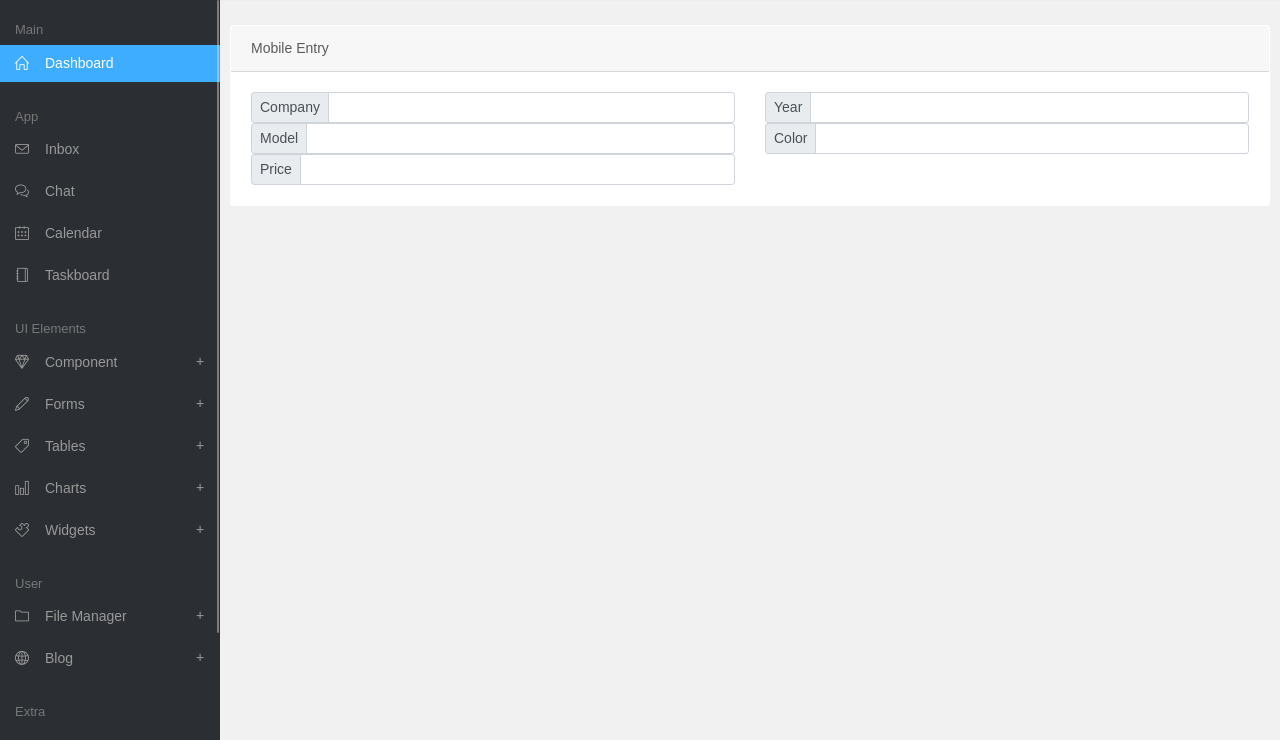
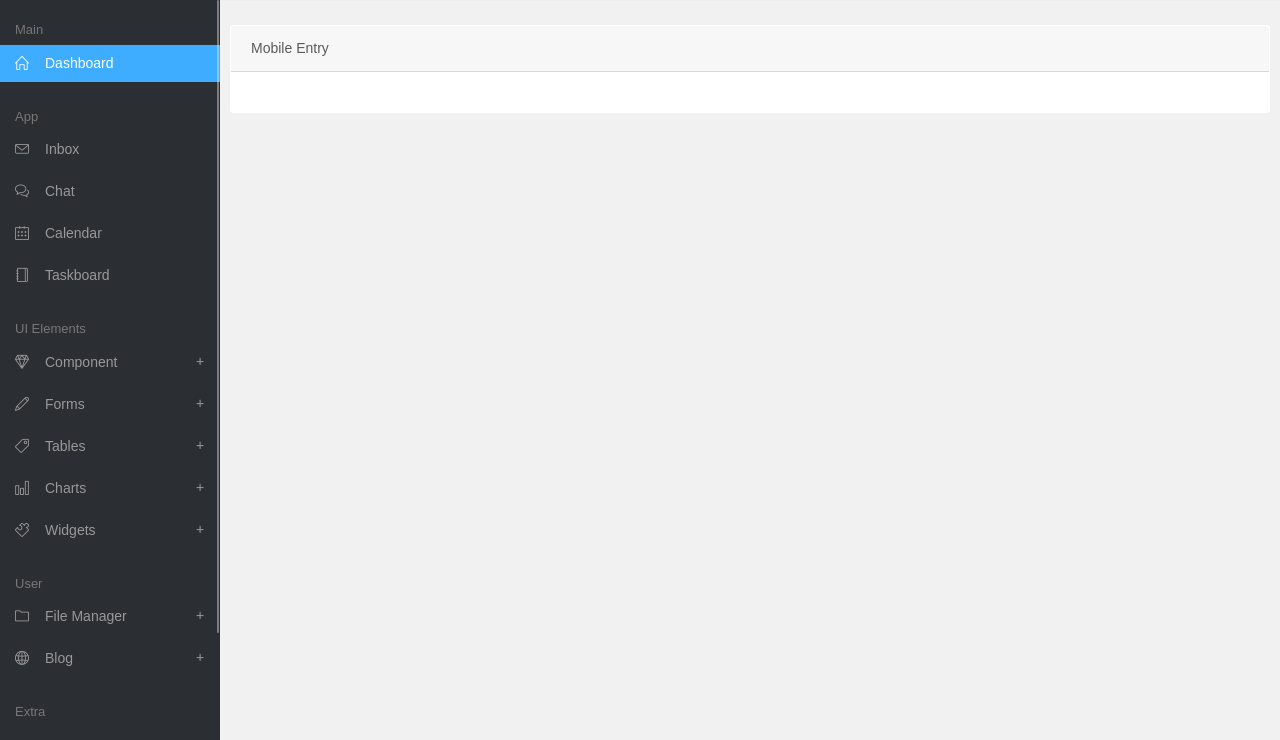
Before and after one commit to KamranKhanI/djangoApp, a Django app: page /mobile/test/ in a window 1280 px wide. Shown: the part 60-800 px from the top of the page. Run offline with Django 3.2, Linux system fonts and the light colour scheme; some libraries are stand-ins or nearby versions; some web fonts are replaced.

Commit message:
CHANGE THE INPUTS

```diff
--- a/Electronic/Mobile/templates/Mobile/mobile.html
+++ b/Electronic/Mobile/templates/Mobile/mobile.html
@@ -8,42 +8,8 @@
                             <form method="post" action="">
 
                             <div class="row">
-                                <div class="col-md-6">
-                                       <div class="input-group input-group-sm">
-                                <div class="input-group-prepend">
-                                    <span class="input-group-text" id="inputGroup-sizing-sm">Company</span>
-                                </div>
-                                <input class="form-control" aria-describedby="inputGroup-sizing-sm" aria-label="Large" type="text">
-                            </div>
-                                       <div class="input-group input-group-sm">
-                                <div class="input-group-prepend">
-                                    <span class="input-group-text" id="inputGroup-sizing-sm">Model</span>
-                                </div>
-                                <input class="form-control" aria-describedby="inputGroup-sizing-sm" aria-label="Large" type="text">
-                            </div>
-                                             <div class="input-group input-group-sm">
-                                <div class="input-group-prepend">
-                                    <span class="input-group-text" id="inputGroup-sizing-sm">Price</span>
-                                </div>
-                                <input class="form-control" aria-describedby="inputGroup-sizing-sm" aria-label="Large" type="text">
-                            </div>
 
-                                </div>
-                                 <div class="col-md-6">
-                                        <div class="input-group input-group-sm">
-                                <div class="input-group-prepend">
-                                    <span class="input-group-text" id="inputGroup-sizing-sm">Year</span>
-                                </div>
-                                <input class="form-control" aria-describedby="inputGroup-sizing-sm" aria-label="Large" type="text">
-                            </div>
-                                        <div class="input-group input-group-sm">
-                                <div class="input-group-prepend">
-                                    <span class="input-group-text" id="inputGroup-sizing-sm">Color</span>
-                                </div>
-                                <input class="form-control" aria-describedby="inputGroup-sizing-sm" aria-label="Large" type="text">
-                            </div>
 
-                                 </div>
                             </div>
 
                             </form>
```
